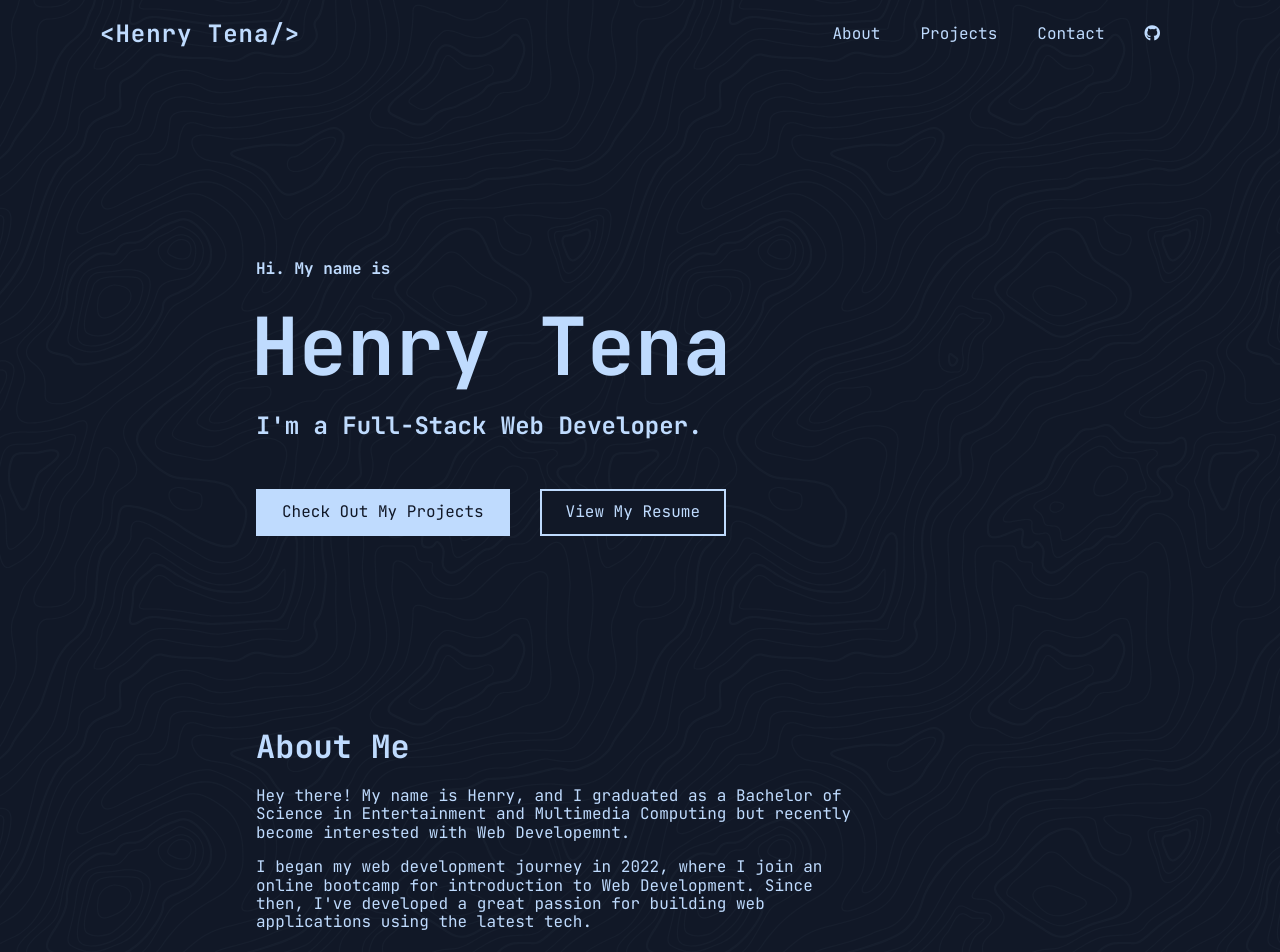
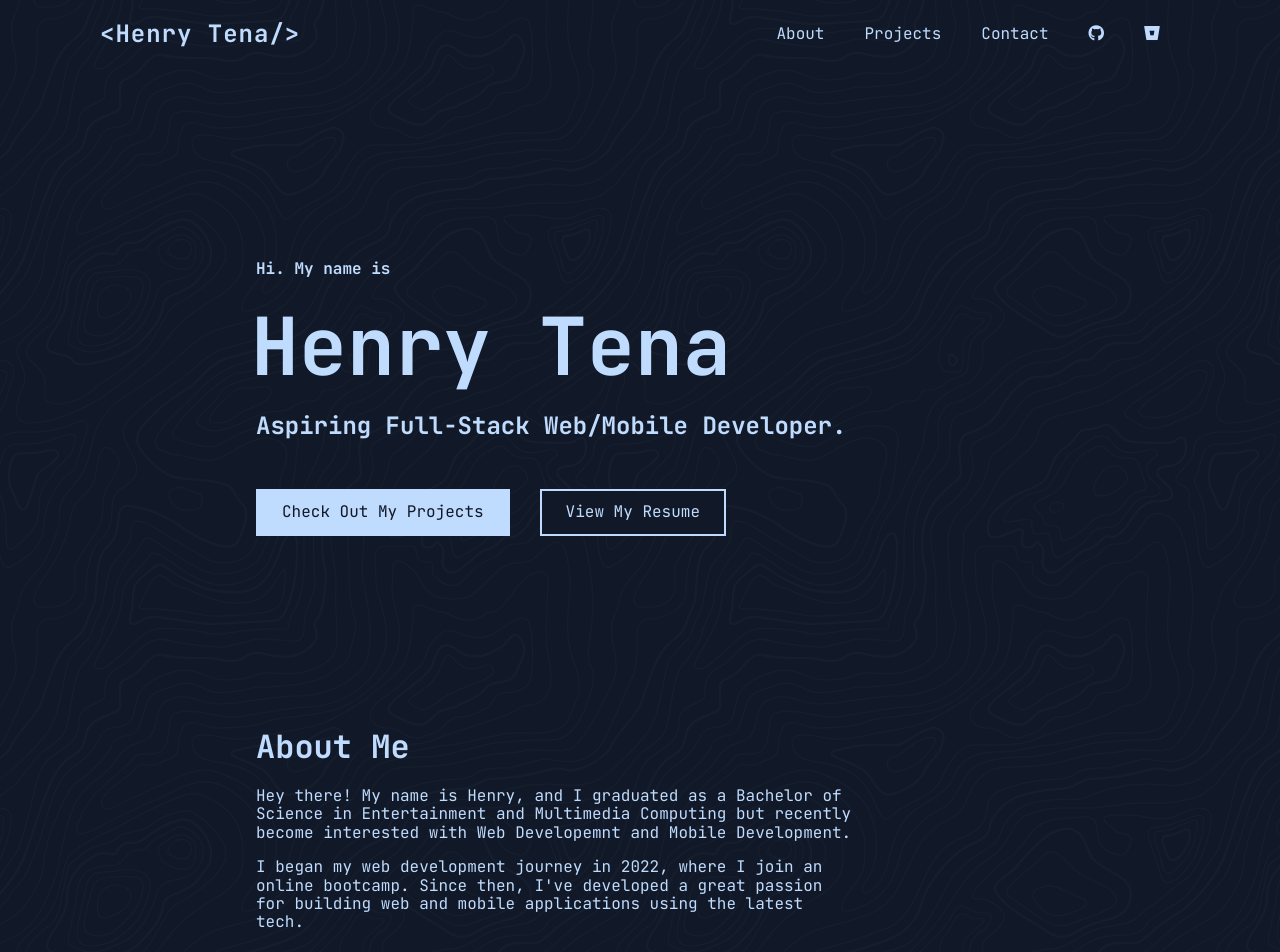
Before and after one commit to henryjrtena/website-portfolio, a React (Vite) app: page / in a window 1280 px wide. Shown: the top 952 px of the page. Built offline with nearby package versions, Linux system fonts and the light colour scheme.

Commit message:
feat: update information for the website

```diff
--- a/index.html
+++ b/index.html
@@ -3,8 +3,8 @@
   <head>
     <meta charset="UTF-8" />
     <meta name="viewport" content="width=device-width, initial-scale=1.0" />
-    <meta name="description" content="Henry Tena | Full-Stact Web Developer | ReactJS & NodeJS | Henry Tena Portfolio">
-    <title>Henry Tena | Aspiring Full-Stack Web Developer</title>
+    <meta name="description" content="Henry Tena | Aspiring Web/Mobile Developer | ReactJS & Flutter | Henry Tena Portfolio">
+    <title>Henry Tena | Aspiring Web/Mobile Developer | ReactJS & Flutter</title>
     <link rel="icon" href="logo.png">
     <link rel="stylesheet" href="https://necolas.github.io/normalize.css/8.0.1/normalize.css">
   </head>
--- a/src/assets/styles/App.scss
+++ b/src/assets/styles/App.scss
@@ -28,6 +28,9 @@
             font-size: 16px;
             cursor: pointer;
         }
+        .nav--list a:hover{
+            transform: scale(30px);
+        }
         .nav--list a:hover::before{
             content: '';
             width: 90%;
@@ -36,7 +39,7 @@
             z-index: -1;
             background-color: #7aa0ce;
             position: absolute;
-
+            font-size: 30px;
         }
     }
 
--- a/src/components/About.jsx
+++ b/src/components/About.jsx
@@ -3,22 +3,18 @@ import dataSkill from './Data/Skills'
 import { nanoid } from 'nanoid'
 
 export default function About(){
-
     let skillObj = dataSkill.data.skills
-
     const skillsEl = skillObj.map((skill) =>
         <img src={skill.url} alt={skill.name} key={nanoid()}/>
     )
-
-
     return (
         <div className='aboutme' id="about">
             <section>
                 <h1>About Me</h1>
                 <p>
-                    Hey there! My name is Henry, and I graduated as a Bachelor of Science in Entertainment and Multimedia Computing but recently become interested with Web Developemnt. </p>
+                    Hey there! My name is Henry, and I graduated as a Bachelor of Science in Entertainment and Multimedia Computing but recently become interested with Web Developemnt and Mobile Development.</p>
                 <p>
-                    I began my web development journey in 2022, where I join an online bootcamp for introduction to Web Development. Since then, I've developed a great passion for building web applications using the latest tech.
+                    I began my web development journey in 2022, where I join an online bootcamp. Since then, I've developed a great passion for building web and mobile applications using the latest tech.
                 </p>
                 <br></br>
                 <p>Here are some I've been working with:</p>
--- a/src/components/BackEnd.jsx
+++ b/src/components/BackEnd.jsx
@@ -20,6 +20,10 @@ export default function BackEnd(){
             <main className='backend--projects'>
                 {projEl}
             </main>
+            <br></br>
+            <br></br>
+            <br></br>
+            <p>More in my Github and BitBucket repository.</p>
         </div>
     )
 }
--- a/src/components/Bits/NavBits.jsx
+++ b/src/components/Bits/NavBits.jsx
@@ -12,6 +12,7 @@ export default function NavBits({goto__projects}){
             <li className='nav--list'><a onClick={()=>goto__projects()}>Projects</a></li>
             <li className='nav--list'><a href='#contact'>Contact</a></li>
             <li className='nav--list'><a href='https://github.com/henryjrtena'><i className='fa fa-github'></i></a></li>
+            <li className='nav--list'><a href='https://bitbucket.org/henryjrtena/workspace/repositories'><i className='fa fa-bitbucket'></i></a></li>
         </ul>
     )
 }
--- a/src/components/Data/Skills.js
+++ b/src/components/Data/Skills.js
@@ -9,21 +9,26 @@ export default {
             },
             {
                 "id": 2,
+                "name": "Flutter",
+                "url": "https://raw.githubusercontent.com/danielcranney/readme-generator/main/public/icons/skills/flutter-colored.svg"
+            },
+            {
+                "id": 3,
                 "name": "ReactJS",
                 "url": "https://raw.githubusercontent.com/danielcranney/readme-generator/main/public/icons/skills/react-colored.svg"
             },
             {
-                "id": 3,
+                "id": 4,
                 "name": "HTML5",
                 "url": "https://raw.githubusercontent.com/danielcranney/readme-generator/main/public/icons/skills/html5-colored.svg"
             },
             {
-                "id": 4,
+                "id": 5,
                 "name": "CSS",
                 "url": "https://raw.githubusercontent.com/danielcranney/readme-generator/main/public/icons/skills/css3-colored.svg"
             },
             {
-                "id": 5,
+                "id": 6,
                 "name": "SASS",
                 "url": "https://raw.githubusercontent.com/danielcranney/readme-generator/main/public/icons/skills/sass-colored.svg"
             }
--- a/src/components/Jumbotron.jsx
+++ b/src/components/Jumbotron.jsx
@@ -11,7 +11,7 @@ export default function Jumbotron({goto__projects}){
         <div className="jumbotron">
             <h4>Hi. My name is</h4>
             <h1 className='name'>Henry Tena</h1>
-            <h2>I'm a Full-Stack Web Developer.</h2>
+            <h2>Aspiring Full-Stack Web/Mobile Developer.</h2>
             <div className='jumbotron--buttons'>
                 <Button href='#projects' className='jumbo--projects goto__projects' onClick={()=>goto__projects()}>Check Out My Projects</Button>
                 <Button href='https://drive.google.com/drive/folders/1j9wLXRAUr3c5fGvA9lQ09xrhyiS1E3hu?usp=sharing' target="_blank" className='jumbo--resume btnn'>View My Resume</Button>
```
Also changed, not shown: src/components/FrontEnd.jsx (line endings or trailing spaces), 1 other file (tests, documents, lock files or other folders).
